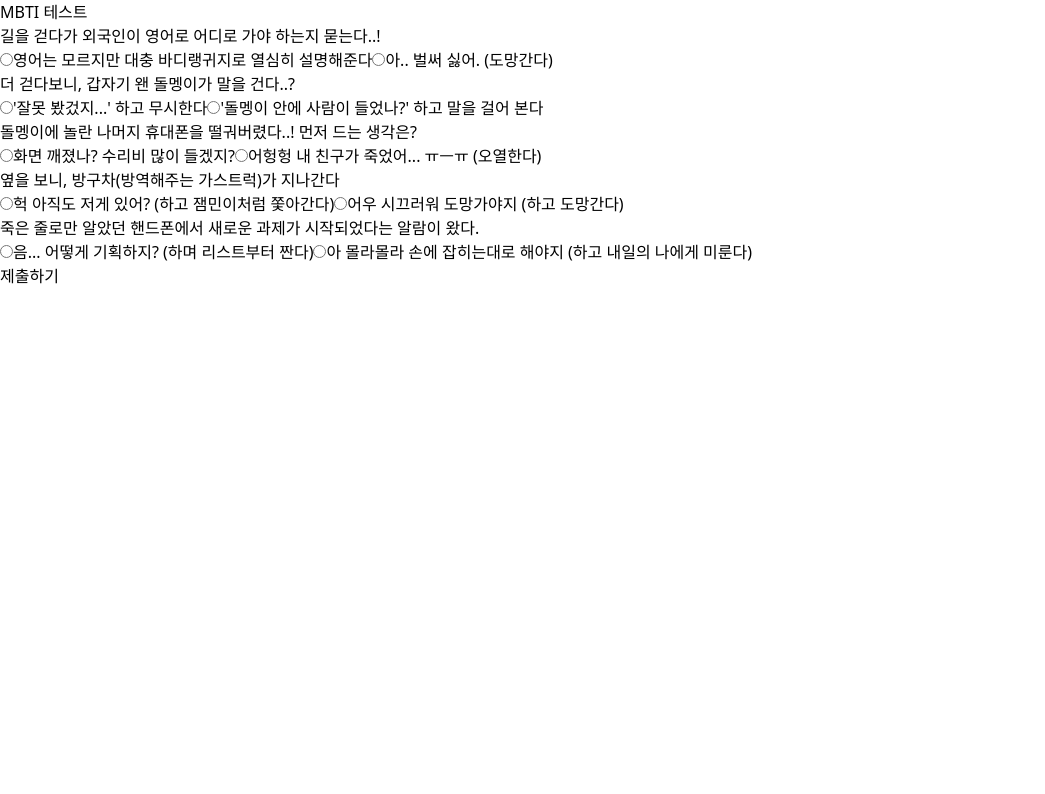
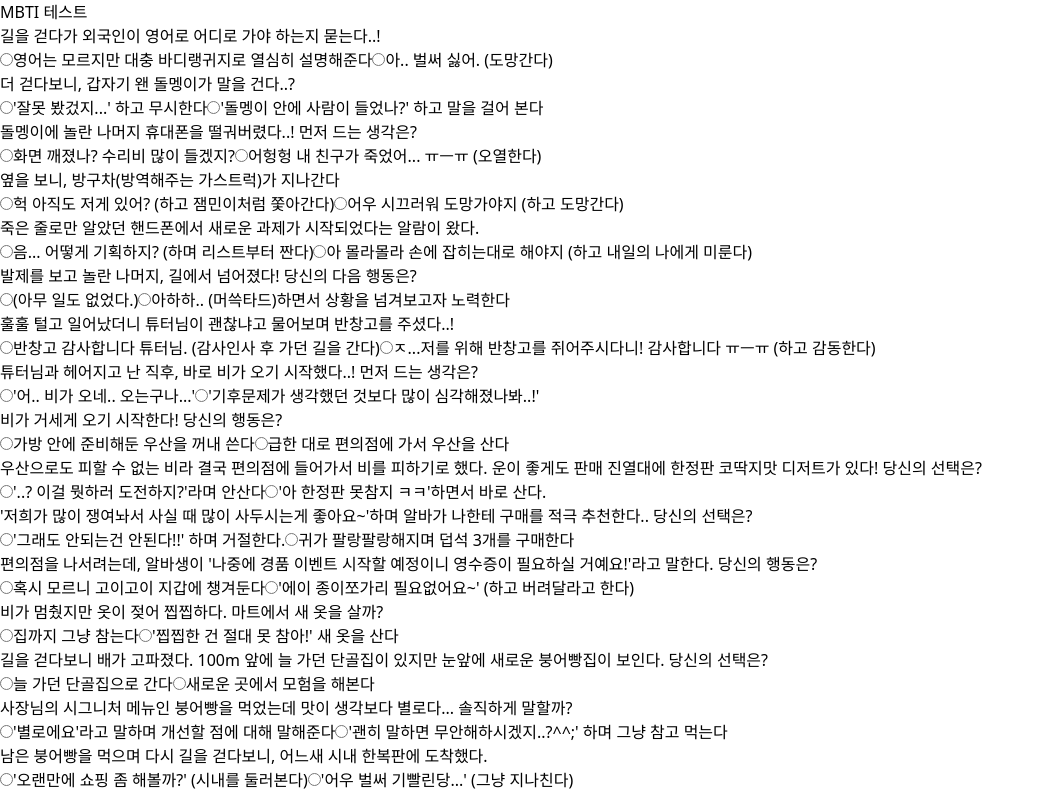
Before and after one commit to gksek015/MBTI, a React (Vite) app: page /test in a window 1280 px wide. Shown: the top 794 px of the page, without its empty margins (0-1045 px from the left). Built offline with nearby package versions, Linux system fonts and the light colour scheme; sample sign-in values are in the browser's storage.

Commit message:
fix: TestResult.jsx

```diff
--- a/package.json
+++ b/package.json
@@ -12,6 +12,7 @@
   },
   "dependencies": {
     "axios": "^1.7.7",
+    "json-server-auth": "^2.1.0",
     "react": "^18.3.1",
     "react-dom": "^18.3.1",
     "react-router-dom": "^7.0.1",
--- a/src/data/questions.js
+++ b/src/data/questions.js
@@ -2,137 +2,121 @@ export const questions = [
   {
     id: 1,
     question: "길을 걷다가 외국인이 영어로 어디로 가야 하는지 묻는다..!",
-    options: [
-      "영어는 모르지만 대충 바디랭귀지로 열심히 설명해준다",
-      "아.. 벌써 싫어. (도망간다)",
-    ],
+    options: ["영어는 모르지만 대충 바디랭귀지로 열심히 설명해준다", "아.. 벌써 싫어. (도망간다)"],
     type: "E/I",
   },
   {
     id: 2,
     question: "더 걷다보니, 갑자기 왠 돌멩이가 말을 건다..?",
-    options: [
-      "'잘못 봤겄지...' 하고 무시한다",
-      "'돌멩이 안에 사람이 들었나?' 하고 말을 걸어 본다",
-    ],
+    options: ["'잘못 봤겄지...' 하고 무시한다", "'돌멩이 안에 사람이 들었나?' 하고 말을 걸어 본다"],
     type: "S/N",
   },
   {
     id: 3,
     question: "돌멩이에 놀란 나머지 휴대폰을 떨궈버렸다..! 먼저 드는 생각은?",
-    options: [
-      "화면 깨졌나? 수리비 많이 들겠지?",
-      "어헝헝 내 친구가 죽었어... ㅠㅡㅠ (오열한다)",
-    ],
+    options: ["화면 깨졌나? 수리비 많이 들겠지?", "어헝헝 내 친구가 죽었어... ㅠㅡㅠ (오열한다)"],
     type: "T/F",
   },
   {
     id: 4,
     question: "옆을 보니, 방구차(방역해주는 가스트럭)가 지나간다",
-    options: [
-      "헉 아직도 저게 있어? (하고 잼민이처럼 쫓아간다)",
-      "어우 시끄러워 도망가야지 (하고 도망간다)",
-    ],
+    options: ["헉 아직도 저게 있어? (하고 잼민이처럼 쫓아간다)", "어우 시끄러워 도망가야지 (하고 도망간다)"],
     type: "E/I",
   },
   {
     id: 5,
-    question:
-      "죽은 줄로만 알았던 핸드폰에서 새로운 과제가 시작되었다는 알람이 왔다.",
-    options: [
-      "음... 어떻게 기획하지? (하며 리스트부터 짠다)",
-      "아 몰라몰라 손에 잡히는대로 해야지 (하고 내일의 나에게 미룬다)",
-    ],
+    question: "죽은 줄로만 알았던 핸드폰에서 새로운 과제가 시작되었다는 알람이 왔다.",
+    options: ["음... 어떻게 기획하지? (하며 리스트부터 짠다)", "아 몰라몰라 손에 잡히는대로 해야지 (하고 내일의 나에게 미룬다)"],
     type: "J/P",
   },
-  // {
-  //   id: 6,
-  //   question: "발제를 보고 놀란 나머지, 길에서 넘어졌다! 당신의 다음 행동은?",
-  //   options: ["(아무 일도 없었다.)", "아하하.. (머쓱타드)하면서 상황을 넘겨보고자 노력한다"],
-  //   type: "T/F",
-  // },
-  // {
-  //   id: 7,
-  //   question: "훌훌 털고 일어났더니 튜터님이 괜찮냐고 물어보며 반창고를 주셨다..!",
-  //   options: ["반창고 감사합니다 튜터님. (감사인사 후 가던 길을 간다)", "ㅈ...저를 위해 반창고를 쥐어주시다니! 감사합니다 ㅠㅡㅠ (하고 감동한다)"],
-  //   type: "T/F",
-  // },
-  // {
-  //   id: 8,
-  //   question: "튜터님과 헤어지고 난 직후, 바로 비가 오기 시작했다..! 먼저 드는 생각은?",
-  //   options: ["'어.. 비가 오네.. 오는구나...'", "'기후문제가 생각했던 것보다 많이 심각해졌나봐..!'"],
-  //   type: "S/N",
-  // },
-  // {
-  //   id: 9,
-  //   question: "비가 거세게 오기 시작한다! 당신의 행동은?",
-  //   options: ["가방 안에 준비해둔 우산을 꺼내 쓴다", "급한 대로 편의점에 가서 우산을 산다"],
-  //   type: "J/P",
-  // },
-  // {
-  //   id: 10,
-  //   question: "우산으로도 피할 수 없는 비라 결국 편의점에 들어가서 비를 피하기로 했다. 운이 좋게도 판매 진열대에 한정판 코딱지맛 디저트가 있다! 당신의 선택은?",
-  //   options: ["'..? 이걸 뭣하러 도전하지?'라며 안산다", "'아 한정판 못참지 ㅋㅋ'하면서 바로 산다."],
-  //   type: "S/N",
-  // },
-  // {
-  //   id: 11,
-  //   question: "'저희가 많이 쟁여놔서 사실 때 많이 사두시는게 좋아요~'하며 알바가 나한테 구매를 적극 추천한다.. 당신의 선택은?",
-  //   options: ["'그래도 안되는건 안된다!!' 하며 거절한다.", "귀가 팔랑팔랑해지며 덥석 3개를 구매한다"],
-  //   type: "S/N",
-  // },
-  // {
-  //   id: 12,
-  //   question: "편의점을 나서려는데, 알바생이 '나중에 경품 이벤트 시작할 예정이니 영수증이 필요하실 거예요!'라고 말한다. 당신의 행동은?",
-  //   options: ["혹시 모르니 고이고이 지갑에 챙겨둔다", "'에이 종이쪼가리 필요없어요~' (하고 버려달라고 한다)"],
-  //   type: "J/P",
-  // },
-  // {
-  //   id: 13,
-  //   question: "비가 멈췄지만 옷이 젖어 찝찝하다. 마트에서 새 옷을 살까?",
-  //   options: ["집까지 그냥 참는다", "'찝찝한 건 절대 못 참아!' 새 옷을 산다"],
-  //   type: "J/P",
-  // },
-  // {
-  //   id: 14,
-  //   question: "길을 걷다보니 배가 고파졌다. 100m 앞에 늘 가던 단골집이 있지만 눈앞에 새로운 붕어빵집이 보인다. 당신의 선택은?",
-  //   options: ["늘 가던 단골집으로 간다", "새로운 곳에서 모험을 해본다"],
-  //   type: "S/N",
-  // },
-  // {
-  //   id: 15,
-  //   question: "사장님의 시그니처 메뉴인 붕어빵을 먹었는데 맛이 생각보다 별로다... 솔직하게 말할까?",
-  //   options: ["'별로에요'라고 말하며 개선할 점에 대해 말해준다", "'괜히 말하면 무안해하시겠지..?^^;' 하며 그냥 참고 먹는다"],
-  //   type: "T/F",
-  // },
-  // {
-  //   id: 16,
-  //   question: "남은 붕어빵을 먹으며 다시 길을 걷다보니, 어느새 시내 한복판에 도착했다.",
-  //   options: ["'오랜만에 쇼핑 좀 해볼까?' (시내를 둘러본다)", "'어우 벌써 기빨린당...' (그냥 지나친다)"],
-  //   type: "E/I",
-  // },
-  // {
-  //   id: 17,
-  //   question: "바로 앞에 있던 귤 트럭에 있던 아저씨가 '이번 귤 맛있어~ 함 잡솨봐~'라며 귤 한 봉지를 추천한다. 당신은?",
-  //   options: ["'길에서 파는 과일은 대부분 다 별로던데..' 하며 자리를 피한다", "'오.. 한번 먹어볼까?' 하며 맛보기 귤을 요청한다"],
-  //   type: "S/N",
-  // },
-  // {
-  //   id: 18,
-  //   question: "귤을 샀다고 하니 엄마에게 '너 바가지 당한 거 아니야?'라는 말을 들었다. 당신은?",
-  //   options: ["'아 원가 생각하면 별 차이 없어서 괜찮아~' 하고 넘긴다", "'어떻게 그걸 바가지라고 말할 수 있어!' 하고 감정적으로 반응한다"],
-  //   type: "T/F",
-  // },
-  // {
-  //   id: 19,
-  //   question: "집에 거의 다 왔을 때, 길에서 누군가 쓰러져 있다..!",
-  //   options: ["바로 달려가서 의식을 확인한 다음, 119에 신고한다", "'뭐야 무서웡..' 하며 그냥 지나간다"],
-  //   type: "J/P",
-  // },
-  // {
-  //   id: 20,
-  //   question: "집 앞인데 갑자기 친구가 전화로 '오늘 저녁 먹자!'고 한다. 당신의 대답은?",
-  //   options: ["'아 오늘 썰 풀어줄게~ 삼겹살에 소주 ㄱ?'라며 바로 달려간다", "'아 오늘 너무 힘들었어... 나중에 보자'하며 바로 집에 돌아간다"],
-  //   type: "E/I",
-  // },
+  {
+    id: 6,
+    question: "발제를 보고 놀란 나머지, 길에서 넘어졌다! 당신의 다음 행동은?",
+    options: ["(아무 일도 없었다.)", "아하하.. (머쓱타드)하면서 상황을 넘겨보고자 노력한다"],
+    type: "T/F",
+  },
+  {
+    id: 7,
+    question: "훌훌 털고 일어났더니 튜터님이 괜찮냐고 물어보며 반창고를 주셨다..!",
+    options: ["반창고 감사합니다 튜터님. (감사인사 후 가던 길을 간다)", "ㅈ...저를 위해 반창고를 쥐어주시다니! 감사합니다 ㅠㅡㅠ (하고 감동한다)"],
+    type: "T/F",
+  },
+  {
+    id: 8,
+    question: "튜터님과 헤어지고 난 직후, 바로 비가 오기 시작했다..! 먼저 드는 생각은?",
+    options: ["'어.. 비가 오네.. 오는구나...'", "'기후문제가 생각했던 것보다 많이 심각해졌나봐..!'"],
+    type: "S/N",
+  },
+  {
+    id: 9,
+    question: "비가 거세게 오기 시작한다! 당신의 행동은?",
+    options: ["가방 안에 준비해둔 우산을 꺼내 쓴다", "급한 대로 편의점에 가서 우산을 산다"],
+    type: "J/P",
+  },
+  {
+    id: 10,
+    question: "우산으로도 피할 수 없는 비라 결국 편의점에 들어가서 비를 피하기로 했다. 운이 좋게도 판매 진열대에 한정판 코딱지맛 디저트가 있다! 당신의 선택은?",
+    options: ["'..? 이걸 뭣하러 도전하지?'라며 안산다", "'아 한정판 못참지 ㅋㅋ'하면서 바로 산다."],
+    type: "S/N",
+  },
+  {
+    id: 11,
+    question: "'저희가 많이 쟁여놔서 사실 때 많이 사두시는게 좋아요~'하며 알바가 나한테 구매를 적극 추천한다.. 당신의 선택은?",
+    options: ["'그래도 안되는건 안된다!!' 하며 거절한다.", "귀가 팔랑팔랑해지며 덥석 3개를 구매한다"],
+    type: "S/N",
+  },
+  {
+    id: 12,
+    question: "편의점을 나서려는데, 알바생이 '나중에 경품 이벤트 시작할 예정이니 영수증이 필요하실 거예요!'라고 말한다. 당신의 행동은?",
+    options: ["혹시 모르니 고이고이 지갑에 챙겨둔다", "'에이 종이쪼가리 필요없어요~' (하고 버려달라고 한다)"],
+    type: "J/P",
+  },
+  {
+    id: 13,
+    question: "비가 멈췄지만 옷이 젖어 찝찝하다. 마트에서 새 옷을 살까?",
+    options: ["집까지 그냥 참는다", "'찝찝한 건 절대 못 참아!' 새 옷을 산다"],
+    type: "J/P",
+  },
+  {
+    id: 14,
+    question: "길을 걷다보니 배가 고파졌다. 100m 앞에 늘 가던 단골집이 있지만 눈앞에 새로운 붕어빵집이 보인다. 당신의 선택은?",
+    options: ["늘 가던 단골집으로 간다", "새로운 곳에서 모험을 해본다"],
+    type: "S/N",
+  },
+  {
+    id: 15,
+    question: "사장님의 시그니처 메뉴인 붕어빵을 먹었는데 맛이 생각보다 별로다... 솔직하게 말할까?",
+    options: ["'별로에요'라고 말하며 개선할 점에 대해 말해준다", "'괜히 말하면 무안해하시겠지..?^^;' 하며 그냥 참고 먹는다"],
+    type: "T/F",
+  },
+  {
+    id: 16,
+    question: "남은 붕어빵을 먹으며 다시 길을 걷다보니, 어느새 시내 한복판에 도착했다.",
+    options: ["'오랜만에 쇼핑 좀 해볼까?' (시내를 둘러본다)", "'어우 벌써 기빨린당...' (그냥 지나친다)"],
+    type: "E/I",
+  },
+  {
+    id: 17,
+    question: "바로 앞에 있던 귤 트럭에 있던 아저씨가 '이번 귤 맛있어~ 함 잡솨봐~'라며 귤 한 봉지를 추천한다. 당신은?",
+    options: ["'길에서 파는 과일은 대부분 다 별로던데..' 하며 자리를 피한다", "'오.. 한번 먹어볼까?' 하며 맛보기 귤을 요청한다"],
+    type: "S/N",
+  },
+  {
+    id: 18,
+    question: "귤을 샀다고 하니 엄마에게 '너 바가지 당한 거 아니야?'라는 말을 들었다. 당신은?",
+    options: ["'아 원가 생각하면 별 차이 없어서 괜찮아~' 하고 넘긴다", "'어떻게 그걸 바가지라고 말할 수 있어!' 하고 감정적으로 반응한다"],
+    type: "T/F",
+  },
+  {
+    id: 19,
+    question: "집에 거의 다 왔을 때, 길에서 누군가 쓰러져 있다..!",
+    options: ["바로 달려가서 의식을 확인한 다음, 119에 신고한다", "'뭐야 무서웡..' 하며 그냥 지나간다"],
+    type: "J/P",
+  },
+  {
+    id: 20,
+    question: "집 앞인데 갑자기 친구가 전화로 '오늘 저녁 먹자!'고 한다. 당신의 대답은?",
+    options: ["'아 오늘 썰 풀어줄게~ 삼겹살에 소주 ㄱ?'라며 바로 달려간다", "'아 오늘 너무 힘들었어... 나중에 보자'하며 바로 집에 돌아간다"],
+    type: "E/I",
+  },
 ];
--- a/src/pages/Test.jsx
+++ b/src/pages/Test.jsx
@@ -14,7 +14,7 @@ const TestPage = ({ user }) => {
 
     try {
       await createTestResult({
-        userId: user?.id || "anonymous",
+        userId: user?.id,
         result: mbtiResult,
         visibility: true,
         createdAt : new Date().toISOString(),
@@ -51,7 +51,7 @@ const TestPage = ({ user }) => {
             </p>
             <button
               onClick={handleNavigateToResults}
-              className="w-full bg-primary-color text-white py-3 rounded-lg font-semibold hover:bg-primary-dark transition duration-300 hover:text-[#FF5A5F]"
+              className="w-full bg-primary-color py-3 rounded-lg font-semibold hover:bg-primary-dark transition duration-300 hover:text-[#FF5A5F]"
             >
               결과 페이지로 이동하기
             </button>
```
Also changed, not shown: db.json (+14 -68 lines), server.js (added, +17 -0 lines), src/components/TestResultItem.jsx (added, +20 -0 lines), src/components/TestResultList.jsx (added, +24 -0 lines), src/pages/TestResult.jsx (+54 -3 lines), 1 other file (tests, documents, lock files or other folders).
